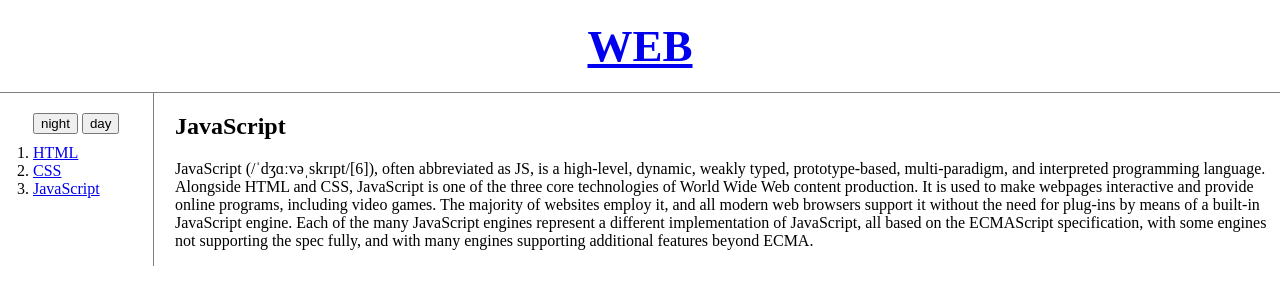
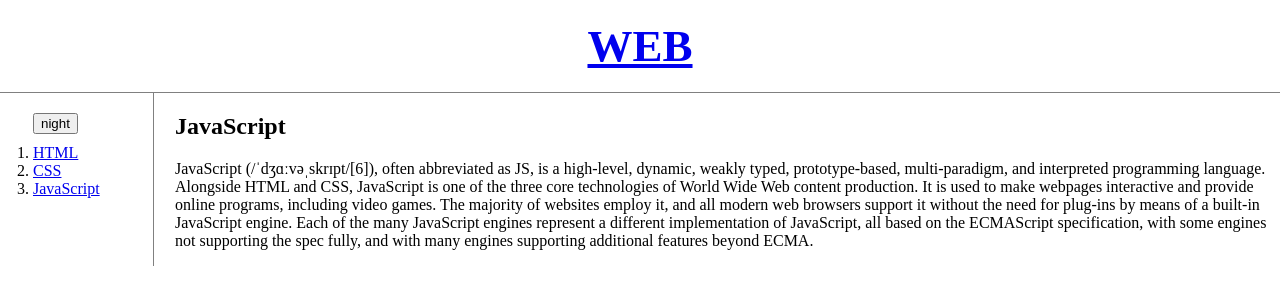
Before and after one commit to ThankOwl777/web1, a PHP site: page /3.html in a window 1280 px wide. Shown: the top 305 px of the page. Run offline with PHP 8.4, Linux system fonts and the light colour scheme.

Commit message:
update button

```diff
--- a/3.html
+++ b/3.html
@@ -9,13 +9,16 @@
     <h1><a href="index.html">WEB</a></h1>
     <div id="grid">
       <ol>
-        <input type="button" value="night" onclick="
-          document.querySelector('body').style.backgroundColor = 'black';
-          document.querySelector('body').style.color = 'white';
-        ">
-        <input type="button" value="day" onclick="
-          document.querySelector('body').style.backgroundColor = 'white';
-          document.querySelector('body').style.color = 'black';
+        <input id="night_day" type="button" value="night" onclick="
+          if(document.querySelector('#night_day').value === 'night') {
+            document.querySelector('body').style.backgroundColor = 'black';
+            document.querySelector('body').style.color = 'white';
+            document.querySelector('#night_day').value = 'day';
+          } else {
+            document.querySelector('body').style.backgroundColor = 'white';
+            document.querySelector('body').style.color = 'black';
+            document.querySelector('#night_day').value = 'night';
+          }
         ">
         <li><a href="1.html">HTML</a></li>
         <li><a href="2.html">CSS</a></li>
--- a/style.css
+++ b/style.css
@@ -14,7 +14,7 @@ ol {
   margin: 0;
   padding: 20px;
 }
-ol input {
+#night_day {
   margin-bottom: 10px;
 }
 #grid {
```
